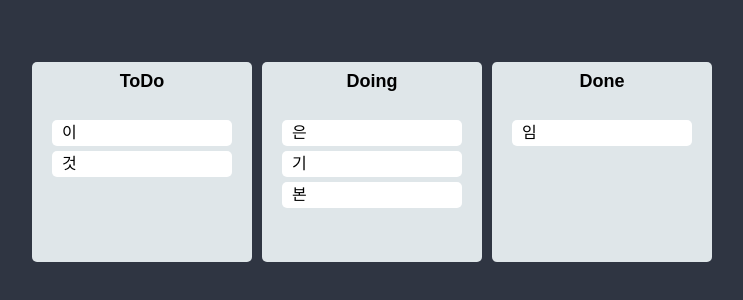
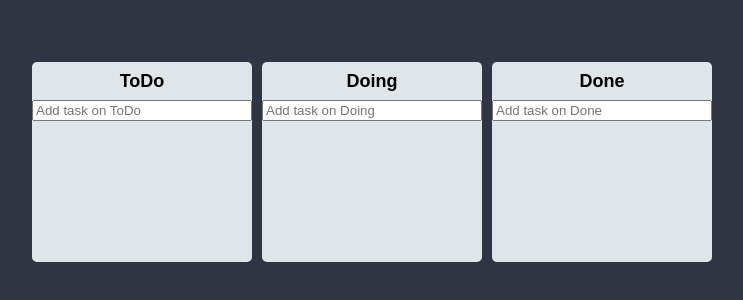
Before and after one commit to JHKIMS/Recap-Trello, a React (Create React App) app: page / in a window 1280 px wide. Shown: the part 238-538 px from the top of the page, without its empty margins (268-1011 px from the left). Built offline with nearby package versions, Linux system fonts and the light colour scheme.

Commit message:
Trello: Create Task

```diff
--- a/src/App.tsx
+++ b/src/App.tsx
@@ -32,9 +32,10 @@
     if(destination?.droppableId === source.droppableId){
       setToDos((allBoards) => {
        const boardCopy = [...allBoards[source.droppableId]];
+       const taskObj = boardCopy[source.index];
        console.log(boardCopy);
        boardCopy.splice(source.index, 1);
-       boardCopy.splice(destination?.index, 0, draggableId);
+       boardCopy.splice(destination?.index, 0, taskObj);
        console.log(boardCopy);
         return {
           ...allBoards,
@@ -45,9 +46,10 @@
     if(destination.droppableId !== source.droppableId){ // CrossBoard Movement
       setToDos((allBoards)=>{
         const sourceBoard = [...allBoards[source.droppableId]]; // 이동의 시작점인 Board을 알 수 있다.
+        const taskObj = sourceBoard[source.index];
         const destinationBoard = [...allBoards[destination.droppableId]]; // 이동이 끝나는 Board
         sourceBoard.splice(source.index, 1);
-        destinationBoard.splice(destination?.index, 0, draggableId);
+        destinationBoard.splice(destination?.index, 0, taskObj);
         return {
           ...allBoards,
           [source.droppableId]: sourceBoard,
--- a/src/Components/Board.tsx
+++ b/src/Components/Board.tsx
@@ -3,6 +3,8 @@
 import { styled } from "styled-components";
 import { useRef } from "react";
 import { useForm } from "react-hook-form";
+import { ITodo, toDoState } from "../atoms";
+import { useSetRecoilState } from "recoil";
 
 const Wrapper = styled.div`
   padding-top: 10px;
@@ -29,22 +31,55 @@
   transition: background-color 0.3s ease-in-out;
   padding: 20px;
 `;
+const Form = styled.form`
+  width: 100%;
+  input {
+    width: 100%;
+  }
+`;
 interface IAreaProps {
   isDraggingFromThis: boolean;
   isDraggingOver: boolean;
 }
 
 interface IBoardProps {
-  toDos: string[];
+  toDos: ITodo[];
   boardId: string;
 }
 
+interface IForm {
+  toDo: string;
+}
+
 function Board({ toDos, boardId }: IBoardProps) {
-  const {} = useForm();
+  const setToDos=useSetRecoilState(toDoState);
+  const { register, setValue, handleSubmit } = useForm<IForm>();
+  const onValid = ({toDo}: IForm) => {
+    const newToDo = {
+      id: Date.now(),
+      text: toDo,
+    }
+    setToDos(allBoards=>{
+      return{
+        ...allBoards,
+        [boardId]: [
+          ...allBoards[boardId], newToDo
+        ]
+      }
+    })
+    setValue("toDo", "");
+  };
   return (
     <div>
       <Wrapper>
         <Title>{boardId}</Title>
+        <Form onSubmit={handleSubmit(onValid)}>
+          <input
+            {...register("toDo", { required: true })}
+            type="text"
+            placeholder={`Add task on ${boardId}`}
+          />
+        </Form>
         <Droppable droppableId={boardId}>
           {(magic, snapshot) => (
             <Area
@@ -54,7 +89,12 @@
               {...magic.droppableProps}
             >
               {toDos.map((toDo, index) => (
-                <DragabbleCard key={toDo} toDo={toDo} index={index} />
+                <DragabbleCard
+                  key={toDo.id}
+                  toDoId={toDo.id}
+                  toDoText={toDo.text}
+                  index={index}
+                />
               ))}
               {magic.placeholder}
             </Area>
--- a/src/Components/DragabbleCard.tsx
+++ b/src/Components/DragabbleCard.tsx
@@ -1,29 +1,33 @@
 import React from "react";
 import { Draggable } from "react-beautiful-dnd";
+import { useForm } from "react-hook-form";
 import { styled } from "styled-components";
 
-const Card = styled.div<{isDragging: boolean}>`
+const Card = styled.div<{ isDragging: boolean }>`
   border-radius: 5px;
   padding: 5px 10px;
   margin-bottom: 5px;
-  background-color: ${(props) => props.isDragging ? "#ced6e0" : props.theme.cardColor};
+  background-color: ${(props) =>
+    props.isDragging ? "#ced6e0" : props.theme.cardColor};
 `;
-interface IDraggableCardProps{
-    toDo: string;
-    index: number;
+
+interface IDraggableCardProps {
+  toDoId: number;
+  toDoText: string;
+  index: number;
 }
 
-function DraggableCard({toDo, index}:IDraggableCardProps) {
+function DraggableCard({ toDoId, toDoText, index }: IDraggableCardProps) {
   return (
-    <Draggable key={toDo} draggableId={toDo} index={index}>
+    <Draggable draggableId={toDoId+""} index={index}>
       {(magic, snapshot) => (
         <Card
-        isDragging={snapshot.isDragging}
+          isDragging={snapshot.isDragging}
           ref={magic.innerRef}
           {...magic.dragHandleProps}
           {...magic.draggableProps}
         >
-          {toDo}
+          {toDoText}
         </Card>
       )}
     </Draggable>
--- a/src/atoms.tsx
+++ b/src/atoms.tsx
@@ -1,14 +1,18 @@
 import {atom} from "recoil";
 
 interface IToDoState{
-    [key:string] : string[];
+    [key:string] : ITodo[];
 }
 
+export interface ITodo{
+    id: number;
+    text: string;
+}
 export const toDoState = atom<IToDoState>({
     key:"toDo",
     default:{
-        ToDo: ["이","것"],
-        Doing: ["은","기","본"],
-        Done: ["임"],
+        ToDo: [],
+        Doing: [],
+        Done: [],
     },
 })
```
